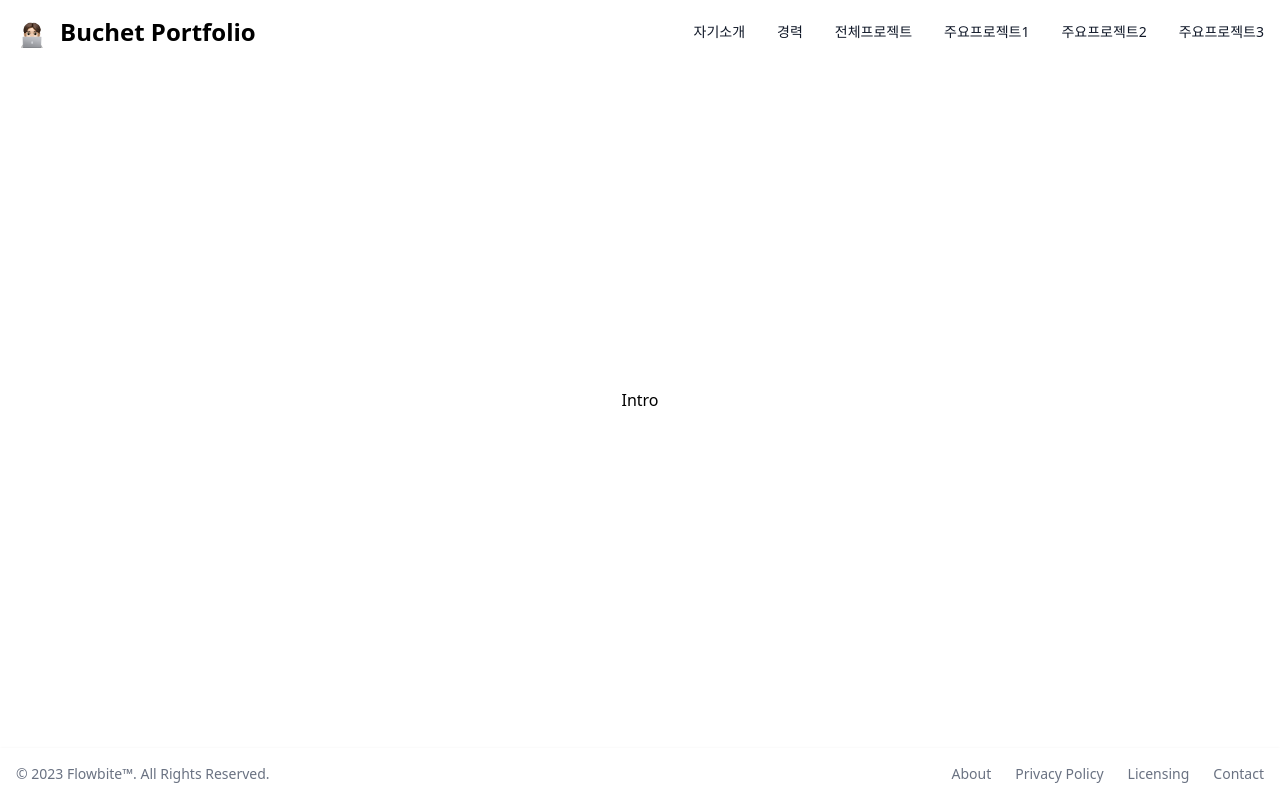
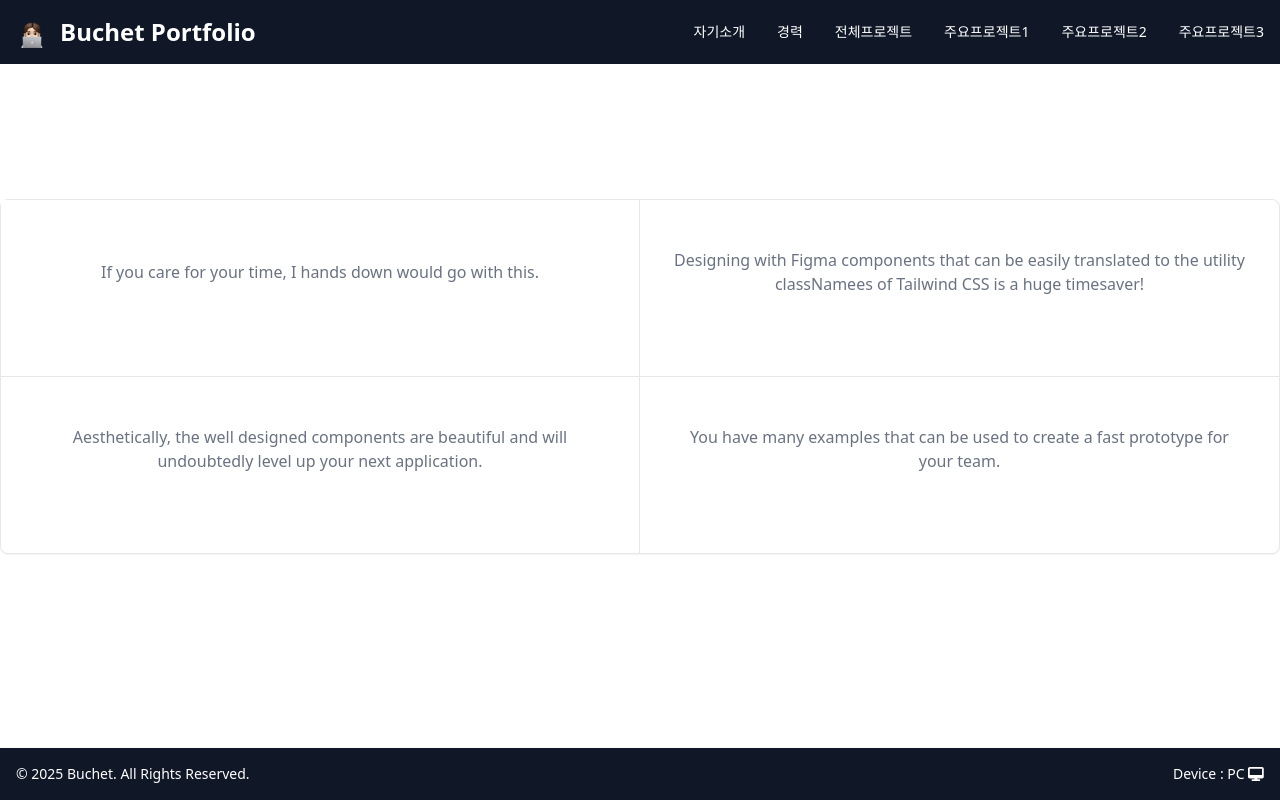
Before and after one commit to pss89/bp, a React (Vite) app: page /bp/intro in a window 1280 px wide. Built offline with nearby package versions, Linux system fonts and the light colour scheme.

Commit message:
footer 정리 및 자기소개 component 진행중

```diff
--- a/index.html
+++ b/index.html
@@ -20,7 +20,7 @@
     <title>Buchet - Portfolio</title>
   </head>
   <body>
-    <div id="root"></div>
+    <div id="root" class="dark:bg-gray-800"></div>
     <script type="module" src="/src/main.jsx"></script>
 
     <!-- <script src="./node_modules/flowbite/dist/flowbite.min.js"></script> -->
--- a/src/App.jsx
+++ b/src/App.jsx
@@ -2,6 +2,7 @@
 // import reactLogo from './assets/react.svg'
 // import viteLogo from '/vite.svg'
 import './App.css'
+import { useState, useEffect } from 'react';
 import constants from './constants'
 import Navbar from './components/Navbar'
 import Footer from './components/Footer'
@@ -14,7 +15,29 @@ import { BrowserRouter, Routes, Route } from 'react-router-dom';
 import EmptyPage from './components/EmptyPage';
 
 function App() {
-  // const [count, setCount] = useState(0)
+  // divice type 체크
+  const useDeviceType = () => {
+    // 상태관리 변수 선언
+    const [isMobile, setIsMobile] = useState(window.innerWidth < 768);
+
+    // useEffect를 이용해 resize 이벤트를 등록
+    useEffect(() => {
+      const handleResize = () => {
+        setIsMobile(window.innerWidth < 768);
+      };
+
+      window.addEventListener("resize", handleResize);
+      return () => {
+        window.removeEventListener("resize", handleResize);
+      };
+    }, []);
+
+    return isMobile;
+  };
+
+  const deviceType = useDeviceType();
+
+  // console.log(constants.isDarkMode);
 
   return (
     <>
@@ -30,7 +53,7 @@ function App() {
           <Route path="/bp/project/third" element={<Project type="third"/>} />
           <Route path="*" element={<EmptyPage />} />
         </Routes>
-        <Footer />
+        <Footer deviceType={deviceType}/>
       </BrowserRouter>
     </>
   )
--- a/src/components/Footer.jsx
+++ b/src/components/Footer.jsx
@@ -1,29 +1,37 @@
-const Footer = () => {
+import PropTypes from 'prop-types';
+import { library } from '@fortawesome/fontawesome-svg-core';
+import { faDesktop, faMobile } from '@fortawesome/free-solid-svg-icons';
+import { FontAwesomeIcon } from '@fortawesome/react-fontawesome';
+
+library.add(faDesktop,faMobile);
+
+const Footer = ({deviceType}) => {
   return (
     <>
-      <footer className="w-full fixed bottom-0 bg-white shadow-sm dark:bg-gray-800">
-          <div className="w-full mx-auto max-w-screen-xl p-4 md:flex md:items-center md:justify-between">
-            <span className="text-sm text-gray-500 sm:text-center
-              dark:text-gray-400">© 2023 <a href="https://flowbite.com/" className="hover:underline">Flowbite™</a>. All Rights Reserved.
-          </span>
-          <ul className="flex flex-wrap items-center mt-3 text-sm font-medium text-gray-500 dark:text-gray-400 sm:mt-0">
-              <li>
-                  <a href="#" className="hover:underline me-4 md:me-6">About</a>
-              </li>
-              <li>
-                  <a href="#" className="hover:underline me-4 md:me-6">Privacy Policy</a>
-              </li>
-              <li>
-                  <a href="#" className="hover:underline me-4 md:me-6">Licensing</a>
-              </li>
-              <li>
-                  <a href="#" className="hover:underline">Contact</a>
-              </li>
+      <footer className="w-full fixed bottom-0 shadow-sm bg-gray-900 text-white">
+        <div className="w-full mx-auto max-w-screen-xl p-4 md:flex md:items-center md:justify-between">
+          <span className="text-sm sm:text-center">© 2025 Buchet. All Rights Reserved.</span>
+          <ul className="flex flex-wrap items-center mt-3 text-sm font-medium sm:mt-0">
+            <li>
+              Device : {deviceType ?
+                (<>Mobile <FontAwesomeIcon icon="fa-solid fa-mobile" /></>)
+                :
+                (<>PC <FontAwesomeIcon icon="fa-solid fa-desktop" /></>)
+              }
+            </li>
+            {/* <li>
+              DarkMode : {window.matchMedia('(prefers-color-scheme: dark)').matches ? 'ON' : 'OFF'}
+            </li> */}
           </ul>
-          </div>
+        </div>
       </footer>
     </>
   );
 }
 
+// PropTypes 추가
+Footer.propTypes = {
+  deviceType: PropTypes.string.isRequired,
+};
+
 export default Footer
--- a/src/components/Intro.jsx
+++ b/src/components/Intro.jsx
@@ -3,7 +3,39 @@ const Intro = () => {
     <>
       <div className="flex items-center justify-center min-h-screen">
         <div className="w-full text-center">
-          <h1>Intro</h1>
+          <div className="grid mb-8 border border-gray-200 rounded-lg shadow-xs dark:border-gray-600 md:mb-12 md:grid-cols-2 bg-white dark:bg-gray-800">
+            <figure className="flex flex-col items-center justify-center p-8 text-center bg-white border-b border-gray-200 rounded-t-lg md:rounded-t-none md:rounded-ss-lg md:border-e dark:bg-gray-800 dark:border-gray-700">
+              <blockquote className="max-w-2xl mx-auto mb-4 text-gray-500 lg:mb-8 dark:text-gray-400">
+                {/* <h3 className="text-lg font-semibold text-gray-900 dark:text-white">다양한 프로젝트 참여 경험</h3> */}
+                <p className="my-4">If you care for your time, I hands down would go with this.</p>
+              </blockquote>
+              <figcaption className="flex items-center justify-center ">
+                  {/* <picture>
+                    <source srcSet="https://flowbite.s3.amazonaws.com/blocks/marketing-ui/avatars/karen-nelson.png" media="(max-width: 600px)" />
+                    <source srcSet="https://flowbite.s3.amazonaws.com/blocks/marketing-ui/avatars/karen-nelson.png" media="(min-width: 601px)" />
+                    <img src="https://flowbite.s3.amazonaws.com/blocks/marketing-ui/avatars/karen-nelson.png" alt="Example" />
+                  </picture> */}
+              </figcaption>
+            </figure>
+            <figure className="flex flex-col items-center justify-center p-8 text-center bg-white border-b border-gray-200 md:rounded-se-lg dark:bg-gray-800 dark:border-gray-700">
+              <blockquote className="max-w-2xl mx-auto mb-4 text-gray-500 lg:mb-8 dark:text-gray-400">
+                {/* <h3 className="text-lg font-semibold text-gray-900 dark:text-white">능동적이고 신중한 업무 처리</h3> */}
+                <p className="my-4">Designing with Figma components that can be easily translated to the utility classNamees of Tailwind CSS is a huge timesaver!</p>
+              </blockquote>
+            </figure>
+            <figure className="flex flex-col items-center justify-center p-8 text-center bg-white border-b border-gray-200 md:rounded-es-lg md:border-b-0 md:border-e dark:bg-gray-800 dark:border-gray-700">
+              <blockquote className="max-w-2xl mx-auto mb-4 text-gray-500 lg:mb-8 dark:text-gray-400">
+                {/* <h3 className="text-lg font-semibold text-gray-900 dark:text-white">Legacy/Modern 개발 코드 가리지 않고 개발</h3> */}
+                <p className="my-4">Aesthetically, the well designed components are beautiful and will undoubtedly level up your next application.</p>
+              </blockquote>
+            </figure>
+            <figure className="flex flex-col items-center justify-center p-8 text-center bg-white border-gray-200 rounded-b-lg md:rounded-se-lg dark:bg-gray-800 dark:border-gray-700">
+              <blockquote className="max-w-2xl mx-auto mb-4 text-gray-500 lg:mb-8 dark:text-gray-400">
+                {/* <h3 className="text-lg font-semibold text-gray-900 dark:text-white">새로운것에 거부감 없이 다가가려는 진취적인 자세</h3> */}
+                <p className="my-4">You have many examples that can be used to create a fast prototype for your team.</p>
+              </blockquote>
+            </figure>
+          </div>
         </div>
       </div>
     </>
--- a/src/components/Navbar.jsx
+++ b/src/components/Navbar.jsx
@@ -17,40 +17,31 @@ const Navbar = ({navbarItems}) => {
   }
   return (
     <>
-      <nav className="w-full fixed top-0 start-0 bg-white border-gray-200 dark:bg-gray-900">
+      <nav className="w-full fixed top-0 start-0 bg-gray-900">
         {/* <button onClick={() => setCount(count + 1)} className="text-white">
           Click me {count}
         </button> */}
         <div className="max-w-screen-xl flex flex-wrap items-center justify-between mx-auto p-4">
-          <a href="/bp" className="flex items-center space-x-3 rtl:space-x-reverse">
+          <a href="/bp/" className="flex items-center space-x-3 rtl:space-x-reverse">
             <img src="/bp/assets/img/icon/buchet_icon.png" className="h-8" alt="Buchet Logo" />
-            <span className="self-center text-2xl font-semibold whitespace-nowrap dark:text-white">Buchet Portfolio</span>
+            <span className="self-center text-2xl font-semibold whitespace-nowrap text-white">Buchet Portfolio</span>
           </a>
-          <button type="button" className="inline-flex items-center p-2 w-10 h-10 justify-center text-sm text-gray-500 rounded-lg md:hidden
-            hover:bg-gray-100 focus:outline-none focus:ring-2 focus:ring-gray-200 dark:text-gray-400
-            dark:hover:bg-gray-700 dark:focus:ring-gray-600" onClick={menu_open}>
+          <button type="button" className="inline-flex items-center p-2 w-10 h-10 justify-center text-sm rounded-lg md:hidden
+            focus:outline-none focus:ring-2 text-gray-400
+            hover:bg-gray-700 focus:ring-gray-600" onClick={menu_open}>
               <svg className="w-5 h-5" aria-hidden="true" xmlns="http://www.w3.org/2000/svg" fill="none" viewBox="0 0 17 14">
                   <path stroke="currentColor" d="M1 1h15M1 7h15M1 13h15"/>
               </svg>
           </button>
           {/* <div className="hidden w-full md:block md:w-auto" id="navbar-default"> */}
           <div className="hidden w-full md:block md:w-auto" id="navbar-default">
-            <ul className="font-medium flex flex-col p-4 md:p-0 mt-4 border border-gray-100 rounded-lg bg-gray-50 md:flex-row md:space-x-8 rtl:space-x-reverse md:mt-0 md:border-0 md:bg-white dark:bg-gray-800 md:dark:bg-gray-900 dark:border-gray-700">
-              {/* <li>
-                <Link to={`/bp`} className="block py-2 px-3 text-gray-900 rounded-sm hover:bg-gray-100 md:hover:bg-transparent
-                  md:border-0 md:hover:text-blue-700 md:p-0 dark:text-white md:dark:hover:text-blue-500 dark:hover:bg-gray-700
-                  dark:hover:text-white md:dark:hover:bg-transparent">Main</Link>
-              </li>
-              <li>
-                <Link to={`/bp/about`} className="block py-2 px-3 text-gray-900 rounded-sm hover:bg-gray-100 md:hover:bg-transparent
-                  md:border-0 md:hover:text-blue-700 md:p-0 dark:text-white md:dark:hover:text-blue-500 dark:hover:bg-gray-700
-                  dark:hover:text-white md:dark:hover:bg-transparent">About</Link>
-              </li> */}
+            <ul className="font-medium flex flex-col p-4 md:p-0 mt-4 border rounded-lg md:flex-row md:space-x-8
+              rtl:space-x-reverse md:mt-0 md:border-0 bg-gray-800 md:bg-gray-900 border-gray-700">
               {navbarItems.map((item, index) => (
                 <li key={index}>
-                  <Link to={item.path} className="text-sm block py-2 px-3 text-gray-900 rounded-sm hover:bg-gray-100 md:hover:bg-transparent
-                    md:border-0 md:hover:text-blue-700 md:p-0 dark:text-white md:dark:hover:text-blue-500 dark:hover:bg-gray-700
-                    dark:hover:text-white md:dark:hover:bg-transparent">{item.title}</Link>
+                  <Link to={item.path} className="text-sm block py-2 px-3 rounded-sm md:border-0 md:p-0
+                    text-white md:hover:text-blue-500 hover:bg-gray-700
+                    hover:text-white md:hover:bg-transparent">{item.title}</Link>
                 </li>
               ))}
             </ul>
--- a/src/constants.js
+++ b/src/constants.js
@@ -6,5 +6,9 @@ const navbarItems = [
   { title: '주요프로젝트2', path: '/bp/project/seconde' },
   { title: '주요프로젝트3', path: '/bp/project/third' }
 ]
+// const deviceVersion = navigator.userAgent
 
-export default { navbarItems }
+// dark mode인지 확인하는 방법
+const isDarkMode = window.matchMedia('(prefers-color-scheme: dark)').matches
+
+export default { navbarItems, isDarkMode }
```
Also changed, not shown: 5 other files (tests, documents, lock files or other folders).
